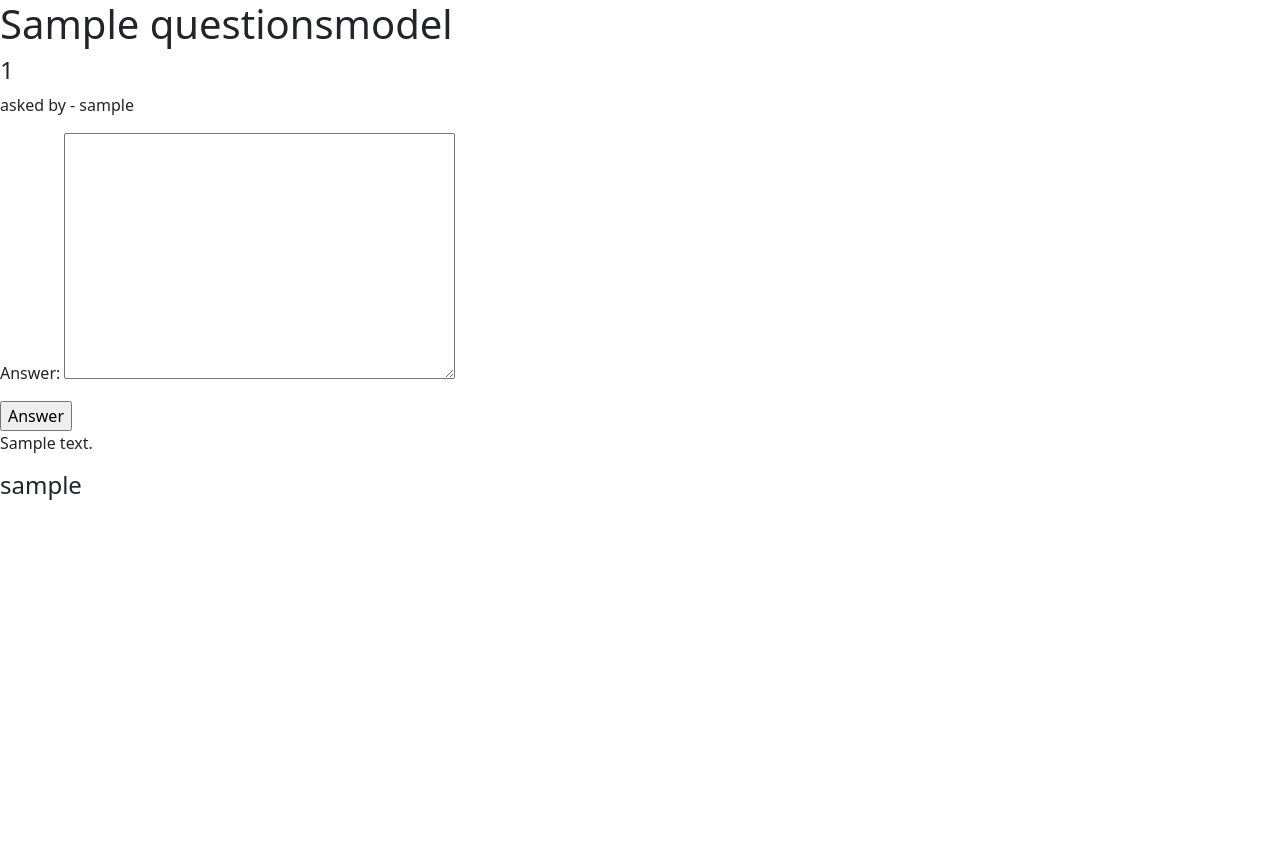
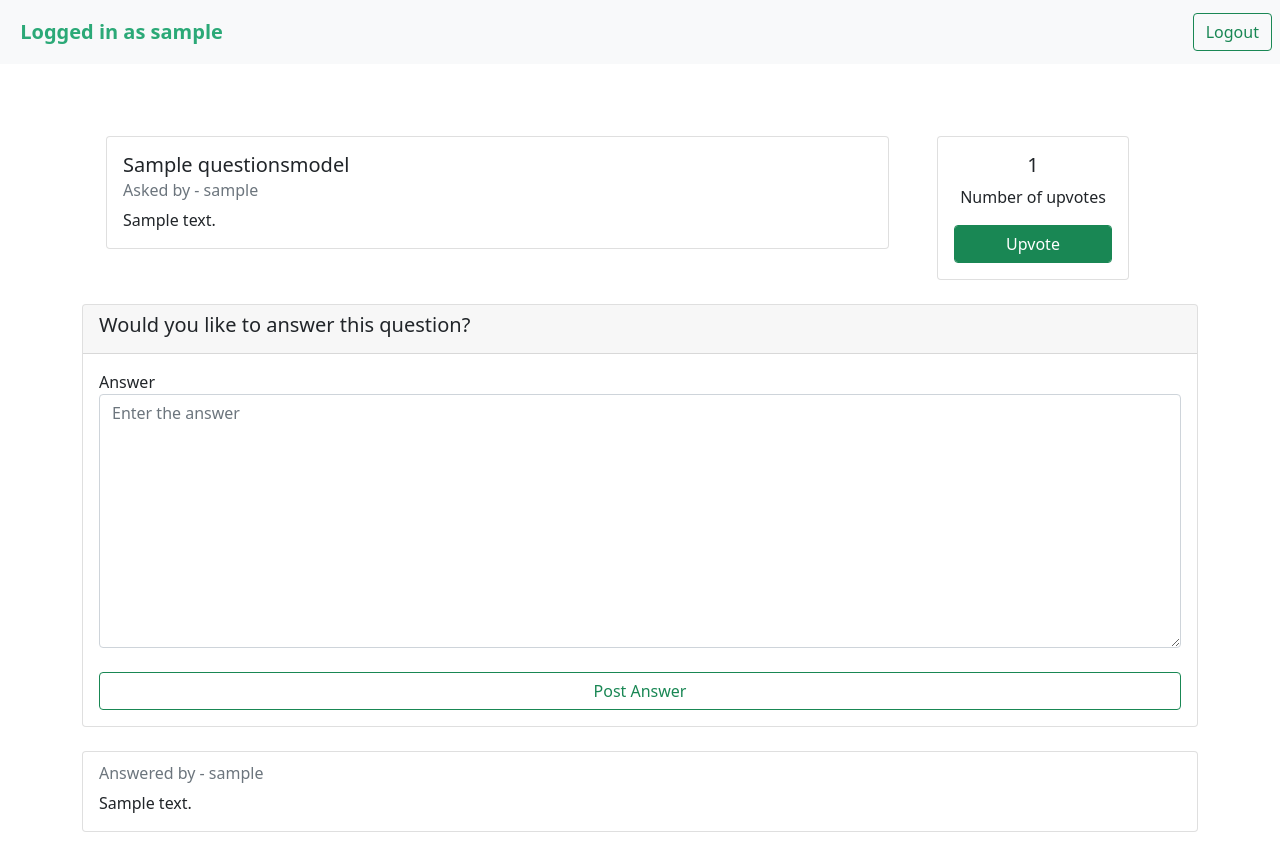
Before and after one commit to ashwinhprasad/Techathon-Product-Dev, a Django app: page /forum/answer/1/ in a window 1280 px wide. Before the commit the page ends 500 px from the top, so only its background shows below. Run offline with Django 4.2, Linux system fonts and the light colour scheme; a user stored in the database is signed in; tables that the repository leaves empty hold one stand-in row (values such as "Sample post"); some libraries are stand-ins or nearby versions.

Commit message:
forumn complete

```diff
--- a/forumn/templates/forumn/answer.html
+++ b/forumn/templates/forumn/answer.html
@@ -1,19 +1,88 @@
 {% extends 'base.html' %}
 {% block bodyblock %}
-    <h1>{{ question.title }}</h1>
-    <h4>{{ question.upvotes }}</h4>
-    <p>asked by - {{ question.asked_by.username }}</p>
-    <form method="POST">
+{% load widget_tweaks %}
+
+<nav class="navbar navbar-light bg-light justify-content-between">
+    <a href="{% url 'home' %}" class="navbar-brand mr-4"><b style="color:#2ba977; margin-left: 10%;">Logged in as
+            {{ user.username }}</b></a>
+    <a href="{% url 'logout' %}" class="navbar-brand mr-4"><b style="color:#2ba977; margin-left: 10%;"></b>
+        <button type="button" class="btn btn-outline-success">Logout</button>
+    </a>
+</nav>
+<br><br>
+<!-- <form method="POST">
     {% csrf_token %}
     {{ AnswerForm.as_p }}
     <input type="submit" value="Answer" />
+</form> -->
+
+
+
+<br>
+<div class="container">
+    <div class="row">
+        <div class="col-sm-9">
+            <div class="container">
+                <div class="card">
+                    <div class="card-body">
+                        <h5 class="card-title">{{ question.title }}</h5>
+                        <h6 class="card-subtitle mb-2 text-muted">Asked by - {{ question.asked_by.username }}</h6>
+                        <p class="card-text">{{ question.description }}</p>
+                    </div>
+                </div>
+            </div>
+        </div>
+        <div class="col-sm-3">
+            <div class="card text-center" style="width: 12rem;">
+                <div class="card-body">
+                    <h5 class="card-title">{{question.upvotes}}</h5>
+                    <p class="card-text">Number of upvotes</p>
+                    <a href="{% url 'upvote' question.id %}" class="btn btn-success form-control">Upvote</a>
+                </div>
+            </div>
+        </div>
+    </div>
+</div>
+<br>
+<form method="POST">
+    {% csrf_token %}
+
+    <div class="container">
+        <div class="card">
+            <header class="card-header">
+                <h5>Would you like to answer this question?</h5>
+            </header>
+
+
+            <article class="card-body">
+                <form method="POST">
+                    {% csrf_token %}
+                    <label>Answer</label>
+                    {{ AnswerForm.answer|add_class:"form-control"|attr:"placeholder:Enter the answer" }}
+                    <br>
+                    <button type="submit" class="btn btn-outline-success form-control">Post Answer</button>
+
                 </form>
+            </article>
+        </div>
+    </div>
+</form>
+<br>
 <div class="answer-container">
     {% for answer in answers %}
-        <div class="answer-item">
+    <!-- <div class="answer-item">
         <p>{{ answer.answer }}</p>
         <h4>{{ answer.answer_by.username }}</h4>
+    </div> -->
+    <div class="container">
+        <div class="card">
+            <div class="card-body">
+                <h6 class="card-subtitle mb-2 text-muted">Answered by - {{ answer.answer_by.username }}</h6>
+                <p class="card-text">{{ answer.answer }}</p>
             </div>
+        </div>
+    </div>
+    <br>
     {% endfor %}
 </div>
 {% endblock %}
--- a/forumn/views.py
+++ b/forumn/views.py
@@ -1,6 +1,6 @@
 from django.shortcuts import render, redirect
 from .forms import QuestionForm, AnswerForm
-from .models import AnswerModel, QuestionsModel
+from .models import AnswerModel, QuestionsModel, HashtagModel
 from django.contrib.auth.decorators import login_required
 
 # Create your views here.
@@ -8,15 +8,24 @@ from django.contrib.auth.decorators import login_required
 @login_required(login_url='login')
 def QuestionsView(request):
     form = QuestionForm()
-    questionInstances = QuestionsModel.objects.order_by('-upvotes')[:10]
+    tag = request.GET.get('tag') or None
+    if tag is not None:
+        questionInstances = QuestionsModel.objects.filter(hashtagmodel=tag).order_by('-upvotes')[:10]
+    else:
+        questionInstances = QuestionsModel.objects.order_by('-upvotes')[:10]
+    tags = HashtagModel.objects.all()
     if request.method == "POST":
         form = QuestionForm(request.POST)
         if form.is_valid():
             qm = QuestionsModel(**form.cleaned_data,asked_by=request.user)
             qm.save()
+            tag = HashtagModel.objects.get(tagname=request.POST['tag'])
+            tag.question.add(qm)
+            tag.save()
     return render(request,'forumn/questions.html',{
         'questionForm':form,
-        'questionsList':questionInstances
+        'questionsList':questionInstances,
+        'hashtags':tags
     })
 
 
```
Also changed, not shown: forumn/templates/forumn/questions.html (+31 -1 lines). Lines whose indentation alone changed are shown as unchanged.
